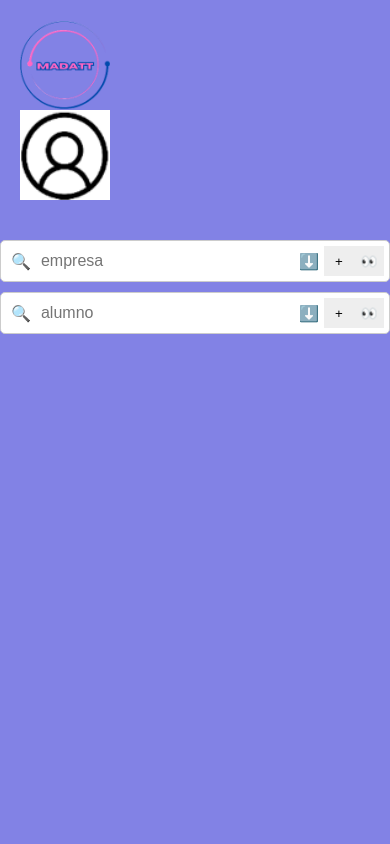
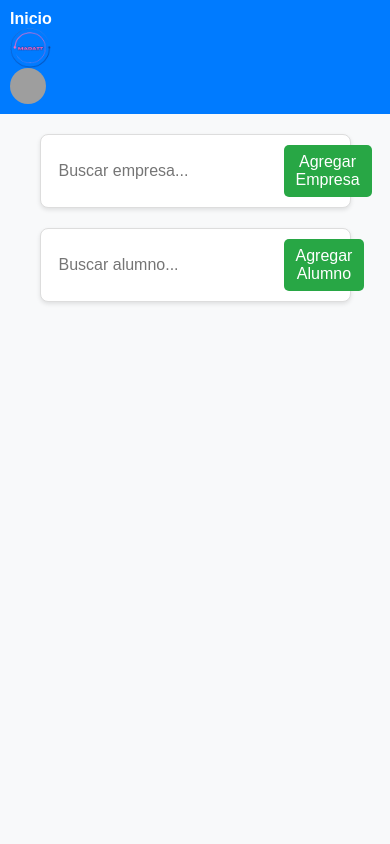
Before and after one commit to AtteneriCimadevilla/FEPLA-CRM, a PHP site: page /home.html in a window 390 px wide. Run offline with PHP 8.4, Linux system fonts and the light colour scheme; grey boxes are pictures that could not be loaded.

Commit message:
Actualizacion, funciona la creación de empresas

```diff
--- a/code/home.html
+++ b/code/home.html
@@ -3,35 +3,30 @@
 <head>
     <meta charset="UTF-8">
     <meta name="viewport" content="width=device-width, initial-scale=1.0">
-    <title>CRM</title>
+    <title>Document</title>
     <link rel="stylesheet" href="style.css">
 </head>
+
 <body>
-    <header>
-        <img src="logo.png" alt="logo" class="logo">
-        <img src="user.png" alt="user icon" class="user-icon">
+    <header class="header">
+        <a href="home.html" class="home-link">Inicio</a>
+        <img src="logo.png" alt="Logo" class="logo">
+        <img src="profile.png" alt="Perfil" class="profile-icon">
     </header>
 
-    <main>
-        <div class="search-container">
-            <div class="search-field">
-                <span class="icon search-icon">🔍</span>
-                <input type="text" placeholder="empresa">
-                <span class="icon dropdown-icon" title="Más información">⬇️</span>
-                <button class="action-btn" title="Añadir Empresa">+</button>
-                <button class="action-btn" title="Ver todas">👀</button>
+    <main class="main">
+        <section class="search-section">
+            <div class="input-group">
+                <input type="text" placeholder="Buscar empresa...">
+                <button class="btn-add">Agregar Empresa</button>
             </div>
 
-            <div class="search-field">
-                <span class="icon search-icon">🔍</span>
-                <input type="text" placeholder="alumno">
-                <span class="icon dropdown-icon" title="Más información">⬇️</span>
-                <button class="action-btn" title="Añadir Alumno">+</button>
-                <button class="action-btn" title="Ver todos">👀</button>
+            <div class="input-group">
+                <input type="text" placeholder="Buscar alumno...">
+                <button class="btn-add">Agregar Alumno</button>
             </div>
-        </div>
+        </section>
     </main>
+</body>
 
-    <footer></footer>
-</body>
 </html>
--- a/code/index.html
+++ b/code/index.html
@@ -4,7 +4,8 @@
     <meta charset="UTF-8">
     <meta name="viewport" content="width=device-width, initial-scale=1.0">
     <title>CRM-FEPLA</title>
-    <link rel="stylesheet" href="style.css">
+     <link rel="stylesheet" href="https://cdn.jsdelivr.net/npm/bootstrap@5.3.0/dist/css/bootstrap.min.css">
+    <link rel="stylesheet" href="estilos.css">
 </head>
 <body>
    <header>
@@ -16,7 +17,8 @@
         <input type="text" id="user" name="user">
         <label for="password">Password: </label>
         <input type="text" name="password">
-        <button type="submit"></button>
+        <button type="submit"><a href="home.html">Entrar</a></button>
+
     </form>
 </body>
 </html>
--- a/code/style.css
+++ b/code/style.css
@@ -1,88 +1,102 @@
+/* styles.css */
 * {
+    box-sizing: border-box;
     margin: 0;
     padding: 0;
-    box-sizing: border-box;
-    font-family: Arial, sans-serif;
+    font-family: 'Arial', sans-serif;
 }
 
 body {
-    display: grid;
-    grid-template-rows: auto 1fr auto;
-    min-height: 100vh;
-    background-color: #8282e5;
+    display: flex;
+    flex-direction: column;
+    align-items: center;
+    background-color: #f8f9fa;
+    color: #333;
+    font-size: 16px;
 }
 
-header {
+.header {
     display: flex;
     justify-content: space-between;
     align-items: center;
+    width: 100%;
+    padding: 15px 20px;
+    background-color: #007bff;
+    color: white;
+}
+
+.home-link {
+    font-weight: bold;
+    color: white;
+    text-decoration: none;
+}
+
+.logo {
+    height: 40px;
+}
+
+.profile-icon {
+    width: 36px;
+    height: 36px;
+    border-radius: 50%;
+    object-fit: cover;
+}
+
+.main {
+    width: 100%;
+    max-width: 500px;
     padding: 20px;
 }
 
-.logo, .user-icon {
-    width: 90px; /* Ajusta el tamaño del logo */
-    height: 90px; /* Ajusta el tamaño del icono de usuario */
-    object-fit: cover; /* Asegura que la imagen se recorte adecuadamente */
+.search-section {
+    display: flex;
+    flex-direction: column;
+    gap: 20px;
 }
 
-.search-container {
-    display: flex;
-    flex-direction: column;
-    align-items: center;
-    margin-top: 20px;
-}
-
-.search-field {
+.input-group {
     display: flex;
     align-items: center;
-    margin-bottom: 10px;
-    border: 1px solid #ccc;
-    padding: 5px;
-    border-radius: 5px;
-    background-color: #fff;
-    width: 90%; /* Usa un ancho relativo */
-    max-width: 400px; /* Limita el ancho máximo */
-}
-
-.search-icon,
-.dropdown-icon {
-    margin: 0 5px;
-    font-size: 18px; /* Aumento de tamaño de los iconos */
+    background-color: white;
+    border: 1px solid #ddd;
+    border-radius: 8px;
+    padding: 10px;
+    box-shadow: 0 2px 4px rgba(0, 0, 0, 0.1);
 }
 
 input[type="text"] {
+    flex-grow: 1;
     border: none;
+    padding: 8px;
+    font-size: 16px;
+    color: #333;
     outline: none;
-    flex-grow: 1;
-    padding: 5px;
-    font-size: 16px;
 }
 
-.action-btn {
-    width: 35px; /* Tamaño aumentado de los botones de acción */
-    height: 35px;
+.btn-add {
+    background-color: #28a745;
+    color: white;
     border: none;
-    background-color: #eee;
+    border-radius: 5px;
+    padding: 8px 12px;
+    font-size: 16px;
+    cursor: pointer;
+    transition: background-color 0.3s;
+    margin-left: 10px;
 }
 
-/* Media Queries para Responsividad */
+.btn-add:hover {
+    background-color: #218838;
+}
+
 @media (max-width: 600px) {
-    header {
-        flex-direction: column; /* Cambia a columna en pantallas pequeñas */
+    .header {
+        flex-direction: column;
         align-items: flex-start;
+        padding: 10px;
     }
 
-    .search-field {
-        width: 100%; /* Ancho completo en pantallas pequeñas */
-    }
-
-    .action-btn {
-        width: 30px; /* Ajusta el tamaño de los botones en pantallas pequeñas */
-        height: 30px;
-    }
-
-    .search-icon,
-    .dropdown-icon {
-        font-size: 16px; /* Ajusta el tamaño de los iconos */
+    .main {
+        width: 90%;
     }
 }
```
Also changed, not shown: BDD/Script.sql (deleted, +0 -57 lines), code/gestionEmpresa.php (added, +125 -0 lines), BDD/script-creacion.sql (renamed from script-creacion.sql).
